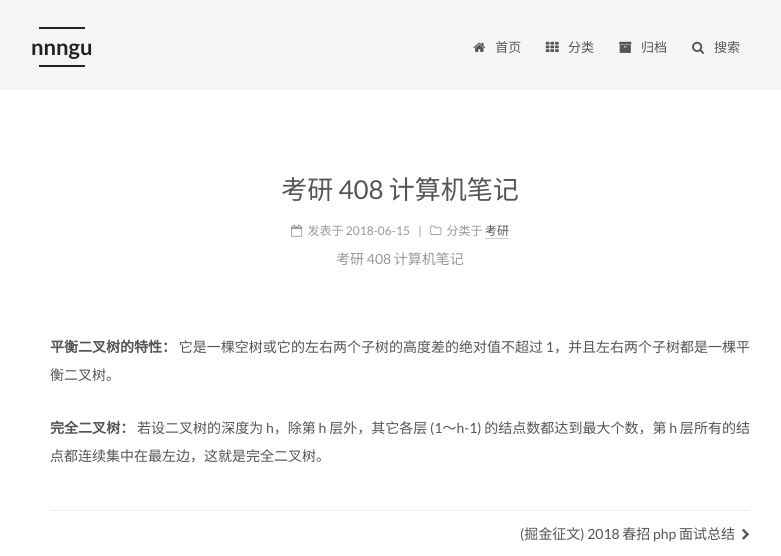
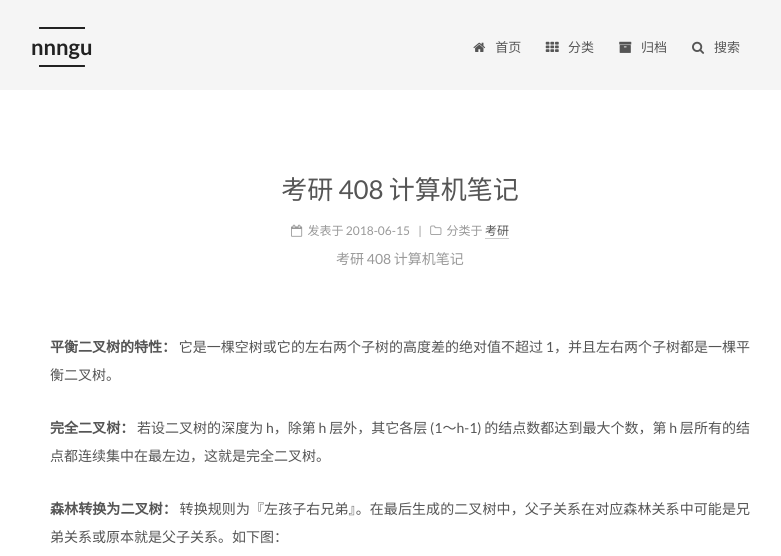
Before and after one commit to nnngu/LearningNotes, a Jekyll site: the page built from _posts/2018-06-15-考研 408 计算机笔记.md, in a window 1280 px wide. Shown: the top 556 px of the page, without its empty margins (240-1021 px from the left). Built offline with Jekyll 4.4.1, drawn with Linux system fonts in a browser that asks for light colours; grey boxes are pictures that could not be loaded.

Commit message:
修改文件: _posts/2018-06-15-考研 408 计算机笔记.md

```diff
--- a/_posts/2018-06-15-考研 408 计算机笔记.md
+++ b/_posts/2018-06-15-考研 408 计算机笔记.md
@@ -6,3 +6,12 @@ description: 考研 408 计算机笔记
 **平衡二叉树的特性：** 它是一棵空树或它的左右两个子树的高度差的绝对值不超过 1，并且左右两个子树都是一棵平衡二叉树。
 
 **完全二叉树：** 若设二叉树的深度为 h，除第 h 层外，其它各层 (1～h-1) 的结点数都达到最大个数，第 h 层所有的结点都连续集中在最左边，这就是完全二叉树。
+
+**森林转换为二叉树：** 转换规则为『左孩子右兄弟』。在最后生成的二叉树中，父子关系在对应森林关系中可能是兄弟关系或原本就是父子关系。如下图：
+
+![][1]
+
+
+
+
+  [1]: https://www.github.com/nnngu/FigureBed/raw/master/2018/6/15/1529071025191.jpg
```
